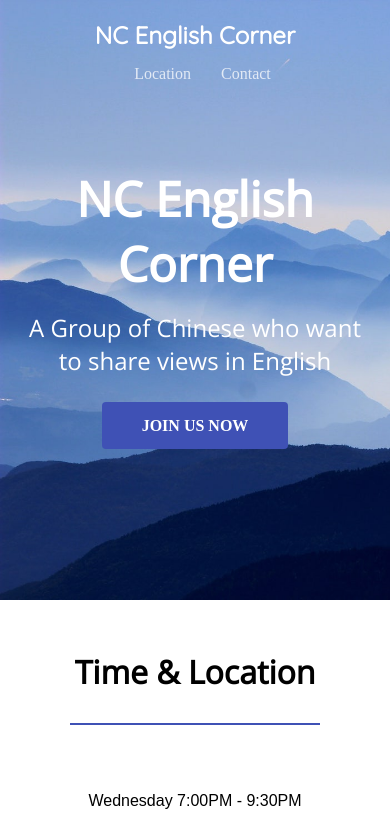
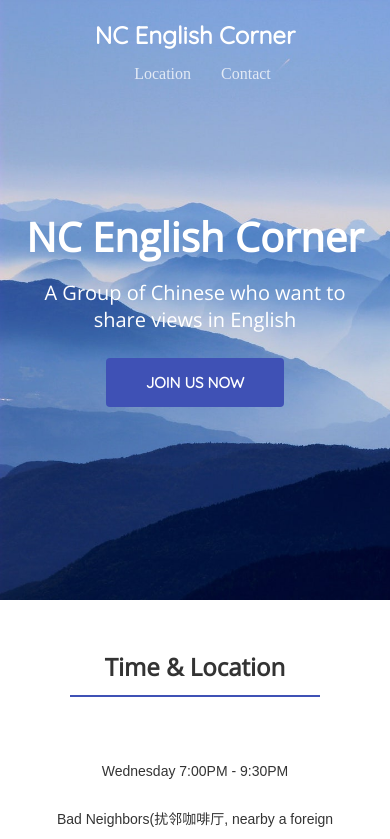
Before and after one commit to yirunzhou/NCEC, an Angular app: page /landing in a window 390 px wide. Shown: the top 839 px of the page. Built offline with nearby package versions, Linux system fonts and the light colour scheme; some icons are missing.

Commit message:
css change in mobile view

```diff
--- a/src/app/landing/landing.component.css
+++ b/src/app/landing/landing.component.css
@@ -19,6 +19,7 @@ html {
 
 p{
 	font-weight: 300;
+	color: rgba(0, 0, 0, 0.8);
 }
 
 ul,
@@ -74,6 +75,7 @@ hr {
 
 section h3.title {
 	text-transform: capitalize;
+	color: rgba(0, 0, 0, 0.8);
 	font: bold 32px "Open Sans", sans-serif;
 	margin-bottom: 30px;
 	text-align: center;
@@ -91,6 +93,23 @@ section p {
 @media (max-width: 800px) {
 	section {
 		padding: 50px 20px;
+	}
+
+	section h3.title {
+		text-transform: capitalize;
+		font: bold 24px "Open Sans", sans-serif;
+		margin-bottom: 12px;
+		text-align: center;
+	}
+
+	section p{
+		font-size: 14px;
+		font-family: sans-serif;
+		max-width: 775px;
+		line-height: 2;
+		padding: 0 14px;
+		margin-bottom: 18px;
+		text-align: center;
 	}
 }
 
@@ -207,17 +226,20 @@ header nav li {
 	}
 
 	.hero h1 {
-		font-size: 48px;
+		font-size: 40px;
 	}
 
 	.hero h3 {
-		font-size: 24px;
+		font-size: 20px;
 	}
 
 	.hero a.btn {
+		font-size: 15px;
+		font-family: Quicksand, arial;
 		padding: 15px 40px;
 	}
 }
+
 
 /*timeAndLocation Section*/
 
@@ -273,8 +295,9 @@ header nav li {
 }
 
 .sessions .grid li h4 {
+	font-family: Quicksand, Arial;
 	font-size: 22px;
-	font-weight: 550;
+	font-weight: 600;
 	margin: 25px 0;
 }
 
```
